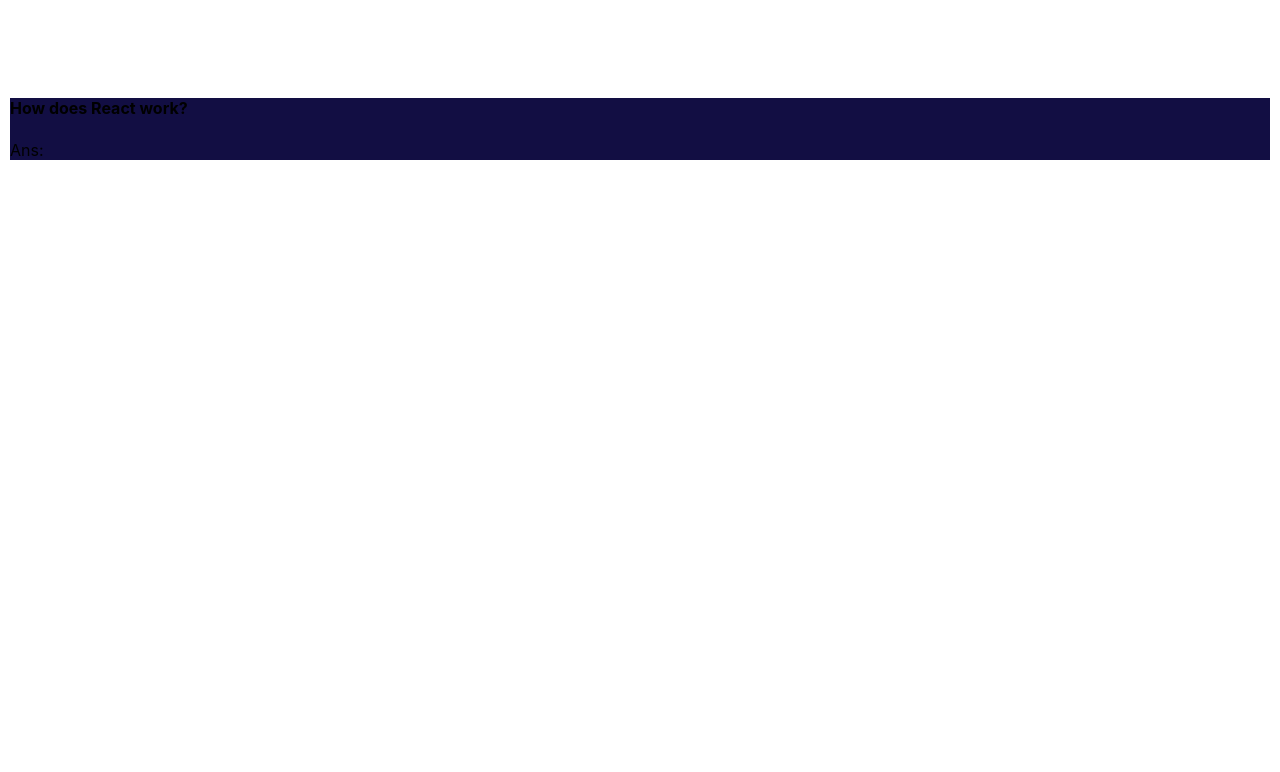
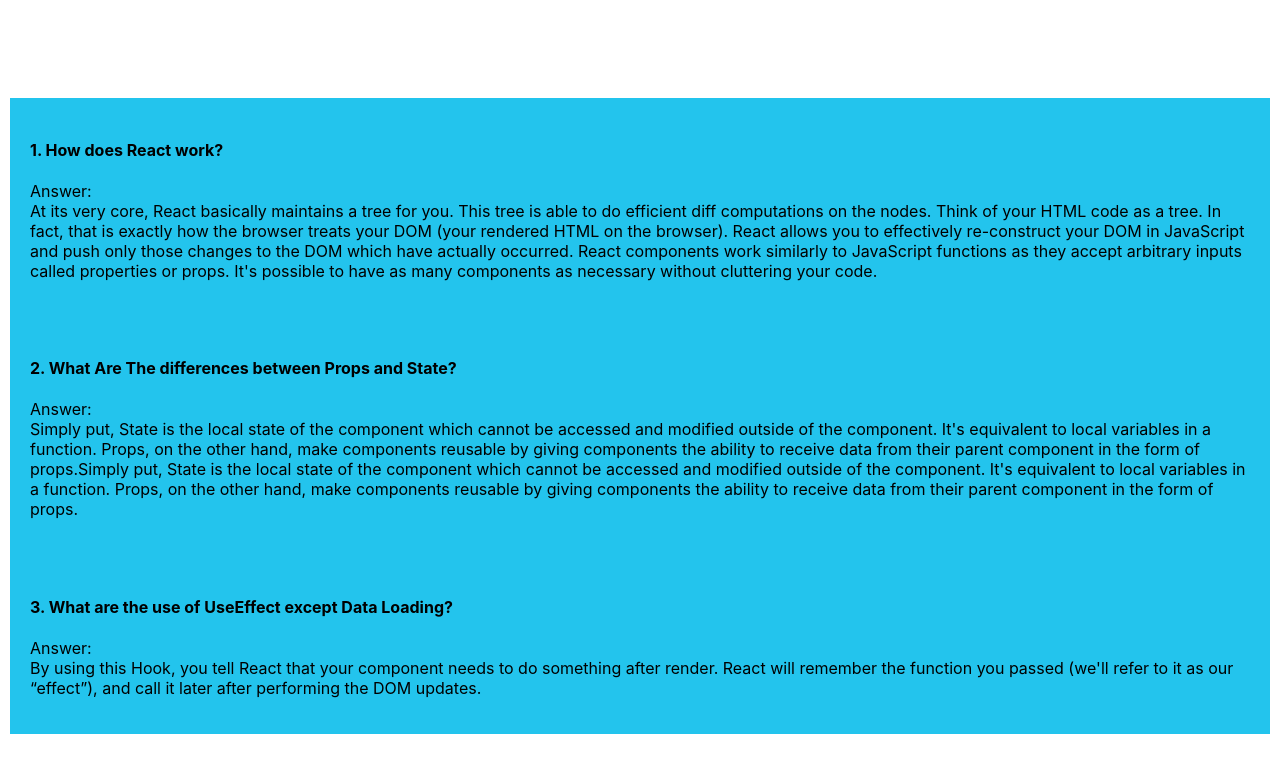
Before and after one commit to asmtanjil/fitness-express, a React (Create React App) app: page / in a window 1280 px wide. Shown: the part 1213-1985 px from the top of the page. Before the commit the page ends 1473 px from the top, so only its background shows below. Built offline with nearby package versions, Linux system fonts and the light colour scheme.

Commit message:
Toast added

```diff
--- a/src/Components/Blog/Blog.css
+++ b/src/Components/Blog/Blog.css
@@ -1,4 +1,8 @@
 .blog-container{
- background-color: #120E43;
+ background-color: #23C4ED;
  margin: 100px 10px;
+ color: black;
 }
+.question{
+  padding: 20px;
+}
--- a/src/Components/Blog/Blog.js
+++ b/src/Components/Blog/Blog.js
@@ -5,9 +5,25 @@
   return (
     <div className='blog-container'>
       <div className="question">
-      <h4>How does React work?</h4>
-      <p><span>Ans:</span></p>
+      <h4>1. How does React work?</h4>
+      <p><span>Answer:</span> <br /> At its very core, React basically maintains a tree for you. This tree is able to do efficient diff computations on the nodes.
+      Think of your HTML code as a tree. In fact, that is exactly how the browser treats your DOM (your rendered HTML on the browser). React allows you to effectively re-construct your DOM in JavaScript and push only those changes to the DOM which have actually occurred.
+
+      React components work similarly to JavaScript functions as they accept arbitrary inputs called properties or props. It's possible to have as many components as necessary without cluttering your code.
+  </p>
       </div>
+      <div className="question">
+      <h4>2. What Are The differences between Props and State?</h4>
+      <p><span>Answer:</span> <br /> Simply put, State is the local state of the component which cannot be accessed and modified outside of the component. It's equivalent to local variables in a function. Props, on the other hand, make components reusable by giving components the ability to receive data from their parent component in the form of props.Simply put, State is the local state of the component which cannot be accessed and modified outside of the component. It's equivalent to local variables in a function. Props, on the other hand, make components reusable by giving components the ability to receive data from their parent component in the form of props.
+  </p>
+      </div>
+
+      <div className="question">
+      <h4>3. What are the use of UseEffect except Data Loading?</h4>
+      <p><span>Answer:</span> <br /> By using this Hook, you tell React that your component needs to do something after render. React will remember the function you passed (we'll refer to it as our “effect”), and call it later after performing the DOM updates.
+  </p>
+      </div>
+
     </div>
   );
 };
--- a/src/Components/Sidebar/Sidebar.js
+++ b/src/Components/Sidebar/Sidebar.js
@@ -3,7 +3,8 @@
 import Break from '../Break/Break';
 import './Sidebar.css'
 
-const Sidebar = ({list}) => {
+const Sidebar = () => {
+
   return (
     <div className='sidebar-container'>
       <div className='sidebar-header'>
```
